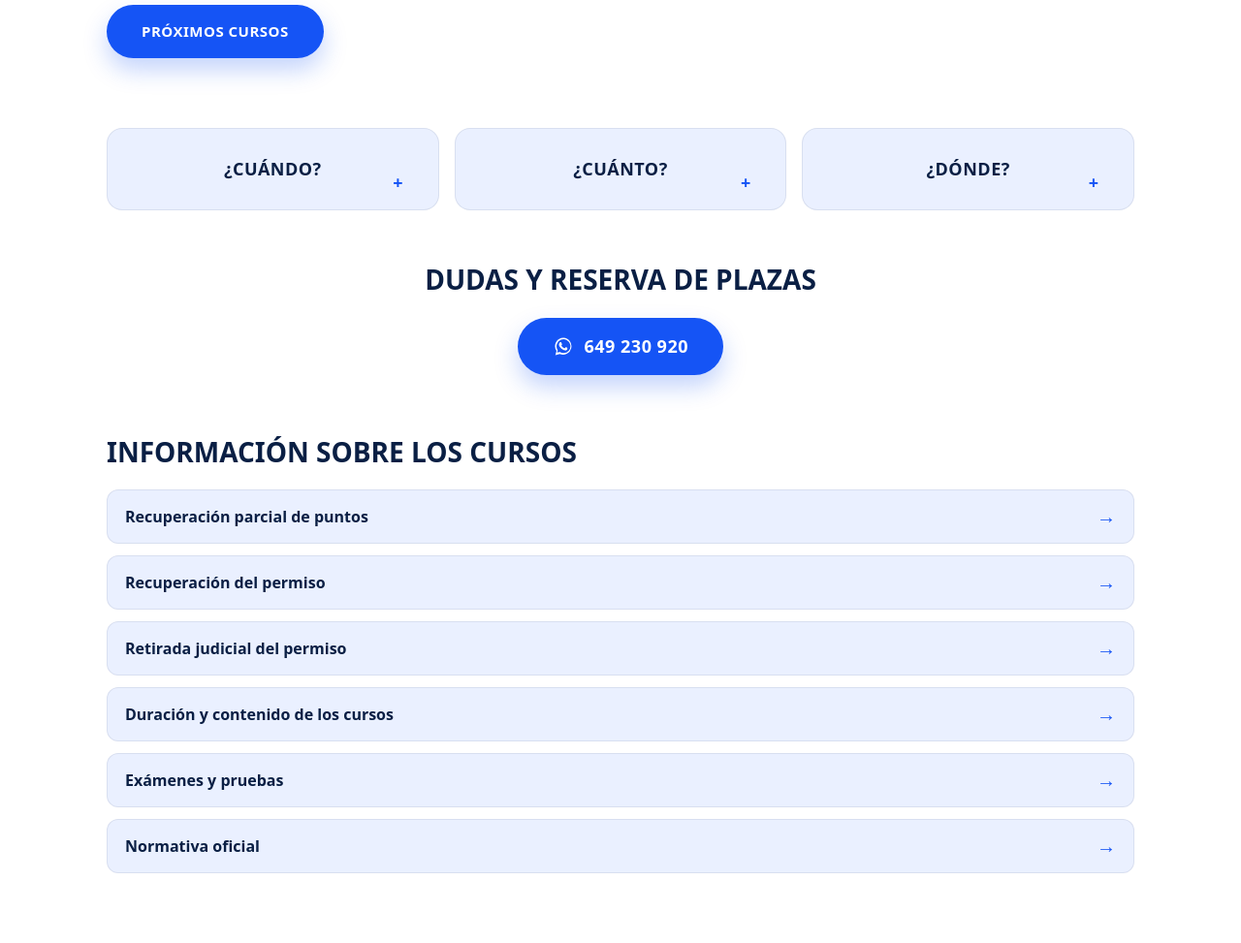
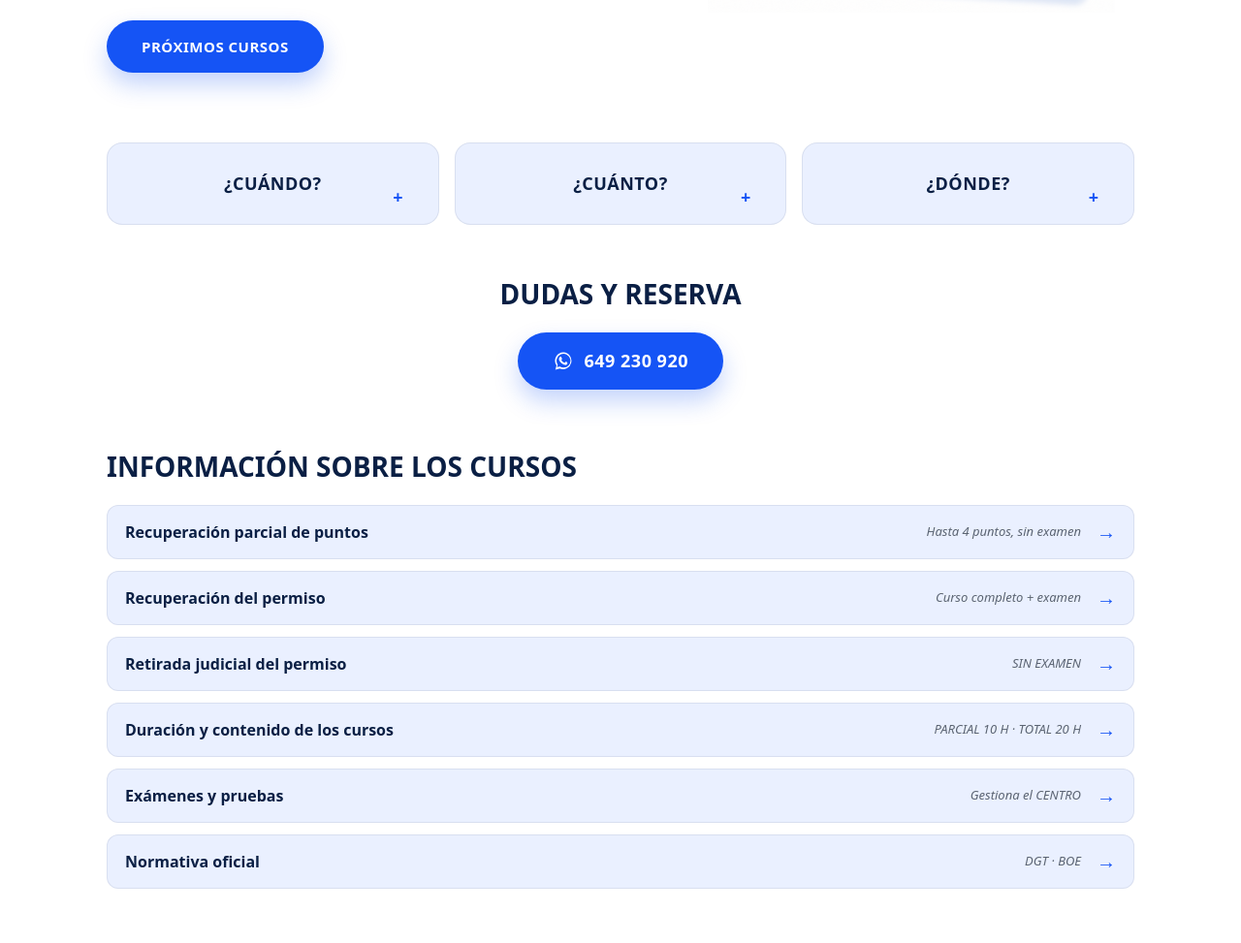
Before and after one commit to Tiopin/puntos-pamplona, a website built with Vite: page index.html in a window 1280 px wide. Shown: the part 531-1504 px from the top of the page at 97% size. Built offline with nearby package versions, Linux system fonts and the light colour scheme.

Commit message:
Improve course information and page content

```diff
--- a/src/main.js
+++ b/src/main.js
@@ -4,7 +4,7 @@ import heroIllustration from './assets/hero-license.png'
 document.querySelector('#app').innerHTML = `
 <header class="site-header">
   <div class="container">
-    <p class="logo">PUNTOS PAMPLONA</p>
+    <p class="logo">PUNTOS PAMPLONA<span class="logo-complement">Y COMARCA</span></p>
     <p class="tagline">Recuperación de puntos y del permiso</p>
   </div>
 </header>
@@ -28,7 +28,7 @@ document.querySelector('#app').innerHTML = `
         <h2>¿CUÁNDO?</h2>
       </button>
       <div class="info-card-content" id="when-content" aria-hidden="true">
-        <p>Consulta las próximas fechas disponibles.</p>
+        <p>CURSOS SEMANALES</p>
       </div>
     </div>
     <div class="info-card">
@@ -63,7 +63,7 @@ document.querySelector('#app').innerHTML = `
   </section>
 
   <section class="contact-block container" aria-labelledby="contact-title">
-    <h2 id="contact-title">DUDAS Y RESERVA DE PLAZAS</h2>
+    <h2 id="contact-title">DUDAS Y RESERVA</h2>
     <a class="cta-button contact-link" href="https://wa.me/34649230920" target="_blank" rel="noopener noreferrer" aria-label="Contactar por WhatsApp en el 649 230 920">
       <svg class="contact-link-icon" viewBox="0 0 32 32" aria-hidden="true" focusable="false">
         <path d="M16 3.5A12.4 12.4 0 0 0 5.7 22.8L4 29l6.4-1.7A12.4 12.4 0 1 0 16 3.5Zm0 22.6c-1.9 0-3.7-.5-5.3-1.5l-.4-.2-3.8 1 1-3.7-.2-.4a10.2 10.2 0 1 1 8.7 4.8Zm5.7-7.6c-.3-.2-1.9-.9-2.2-1s-.5-.2-.7.2-.8 1-1 1.2-.4.2-.7.1a8.4 8.4 0 0 1-4.2-3.7c-.3-.6.3-.6.8-1.8.1-.2 0-.4 0-.6l-1-2.3c-.3-.6-.5-.5-.7-.5h-.6c-.2 0-.6.1-.9.4s-1.2 1.2-1.2 2.9 1.3 3.4 1.4 3.6a11.9 11.9 0 0 0 5 4.4c1.9.8 2.6.9 3.6.8.6-.1 1.9-.8 2.2-1.5.3-.8.3-1.4.2-1.5l-.6-.3Z" />
@@ -76,12 +76,12 @@ document.querySelector('#app').innerHTML = `
     <h2 id="course-information-title">INFORMACIÓN SOBRE LOS CURSOS</h2>
     <nav aria-label="Información oficial sobre los cursos">
       <ul class="course-information-links">
-        <li><a href="https://www.dgt.es/nuestros-servicios/permisos-de-conducir/tus-puntos-y-tus-permisos/recupera-tus-puntos/" target="_blank" rel="noopener noreferrer">Recuperación parcial de puntos <span aria-hidden="true">→</span></a></li>
-        <li><a href="https://www.dgt.es/nuestros-servicios/permisos-de-conducir/tus-puntos-y-tus-permisos/recupera-tus-puntos/" target="_blank" rel="noopener noreferrer">Recuperación del permiso <span aria-hidden="true">→</span></a></li>
-        <li><a href="https://www.dgt.es/nuestros-servicios/permisos-de-conducir/tus-puntos-y-tus-permisos/recupera-tus-puntos/" target="_blank" rel="noopener noreferrer">Retirada judicial del permiso <span aria-hidden="true">→</span></a></li>
-        <li><a href="https://www.boe.es/eli/es/o/2024/09/02/int914/con" target="_blank" rel="noopener noreferrer">Duración y contenido de los cursos <span aria-hidden="true">→</span></a></li>
-        <li><a href="https://www.dgt.es/nuestros-servicios/permisos-de-conducir/tus-puntos-y-tus-permisos/recupera-tus-puntos/" target="_blank" rel="noopener noreferrer">Exámenes y pruebas <span aria-hidden="true">→</span></a></li>
-        <li><a href="https://www.boe.es/eli/es/o/2024/09/02/int914/con" target="_blank" rel="noopener noreferrer">Normativa oficial <span aria-hidden="true">→</span></a></li>
+        <li><a href="https://www.dgt.es/nuestros-servicios/permisos-de-conducir/tus-puntos-y-tus-permisos/recupera-tus-puntos/" target="_blank" rel="noopener noreferrer">Recuperación parcial de puntos <span class="course-link-note">Hasta 4 puntos, sin examen</span><span aria-hidden="true">→</span></a></li>
+        <li><a href="https://www.dgt.es/nuestros-servicios/permisos-de-conducir/tus-puntos-y-tus-permisos/recupera-tus-puntos/" target="_blank" rel="noopener noreferrer">Recuperación del permiso <span class="course-link-note">Curso completo + examen</span><span aria-hidden="true">→</span></a></li>
+        <li><a href="https://www.dgt.es/nuestros-servicios/permisos-de-conducir/tus-puntos-y-tus-permisos/recupera-tus-puntos/" target="_blank" rel="noopener noreferrer">Retirada judicial del permiso <span class="course-link-note">SIN EXAMEN</span><span aria-hidden="true">→</span></a></li>
+        <li><a href="https://www.boe.es/eli/es/o/2024/09/02/int914/con" target="_blank" rel="noopener noreferrer">Duración y contenido de los cursos <span class="course-link-note">PARCIAL 10 H · TOTAL 20 H</span><span aria-hidden="true">→</span></a></li>
+        <li><a href="https://www.dgt.es/nuestros-servicios/permisos-de-conducir/tus-puntos-y-tus-permisos/recupera-tus-puntos/" target="_blank" rel="noopener noreferrer">Exámenes y pruebas <span class="course-link-note">Gestiona el CENTRO</span><span aria-hidden="true">→</span></a></li>
+        <li><a href="https://www.boe.es/eli/es/o/2024/09/02/int914/con" target="_blank" rel="noopener noreferrer">Normativa oficial <span class="course-link-note">DGT · BOE</span><span aria-hidden="true">→</span></a></li>
       </ul>
     </nav>
   </section>
--- a/src/style.css
+++ b/src/style.css
@@ -61,6 +61,15 @@ img {
   font-weight: 800;
   letter-spacing: 1.5px;
   color: var(--navy);
+}
+
+.logo-complement {
+  display: block;
+  margin-top: 2px;
+  font-size: 11px;
+  line-height: 1.2;
+  font-weight: 700;
+  letter-spacing: 1.2px;
 }
 
 .tagline {
@@ -294,6 +303,18 @@ img {
   font-size: 20px;
 }
 
+.course-information-links a .course-link-note {
+  flex: 1 1 auto;
+  min-width: 100px;
+  margin-left: auto;
+  color: var(--muted);
+  font-size: 13px;
+  line-height: 1.3;
+  font-style: italic;
+  font-weight: 400;
+  text-align: right;
+}
+
 .course-information-links a:focus-visible {
   outline: 2px solid var(--blue);
   outline-offset: 2px;
```
